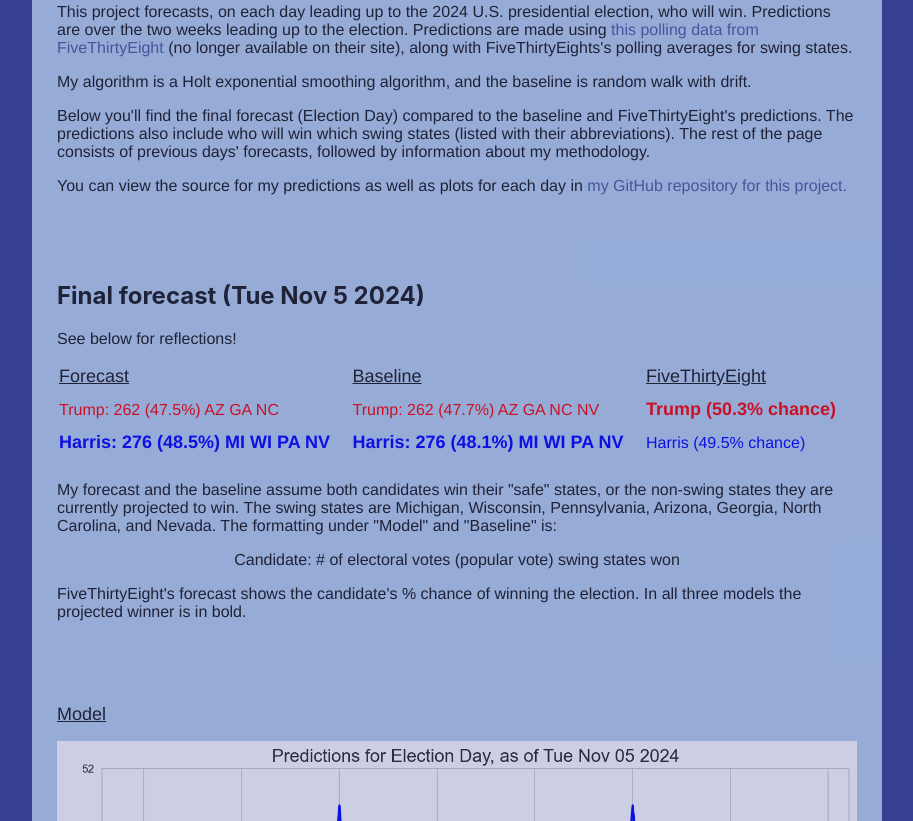
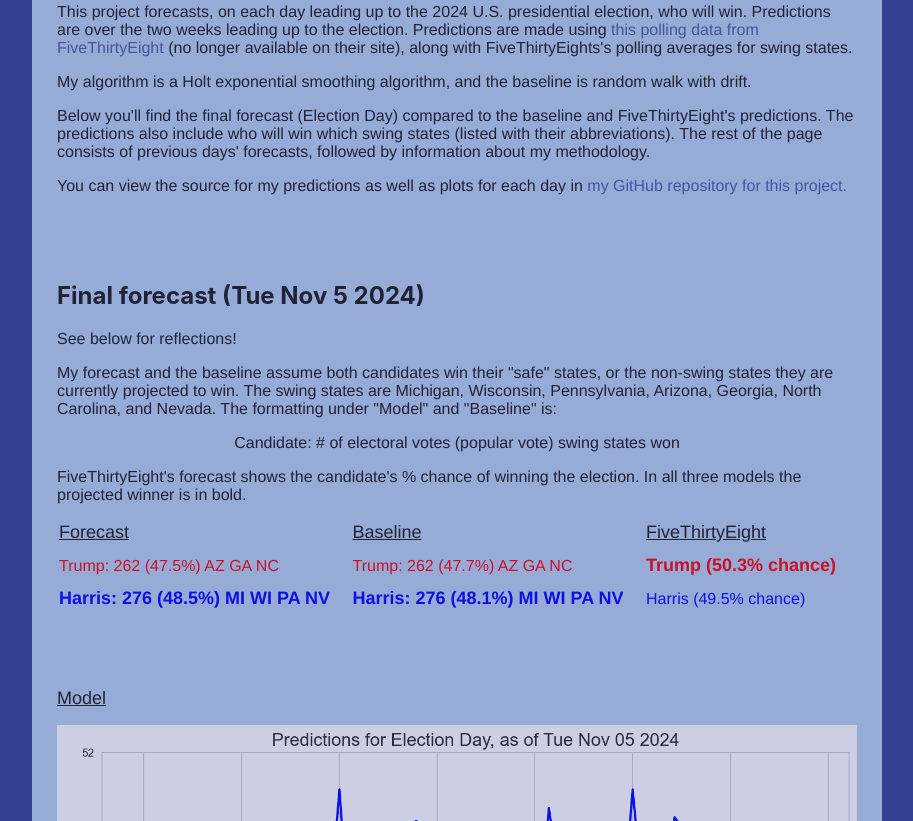
Before and after one commit to wh33les/us-election-forecast-2024, a plain HTML site: page index.html in a window 1280 px wide. Shown: the part 478-1299 px from the top of the page, without its empty margins (183-1096 px from the left). Drawn offline with nearby package versions, Linux system fonts and the light colour scheme; some packages are replaced by stand-ins of ours; a script that the page names is missing.

Commit message:
Fixed a typo.

```diff
--- a/index.html
+++ b/index.html
@@ -75,6 +75,12 @@
     <div>
         <h2>Final forecast (Tue Nov 5 2024)</h2>
         <p>See below for reflections!</p>
+        <p>My forecast and the baseline assume both candidates win their "safe" states, or the non-swing states they are
+            currently projected to win. The swing states are Michigan, Wisconsin, Pennsylvania, Arizona, Georgia, North
+            Carolina, and Nevada. The formatting under "Model" and "Baseline" is:</p>
+        <p style="text-align: center" ;>Candidate: # of electoral votes (popular vote) swing states won</p>
+        <p>FiveThirtyEight's forecast shows the candidate's % chance of winning the election. In all three models the
+            projected winner is in bold.</p>
         <table width="100%">
             <tr>
                 <td><span style="font-size: 18px"><u>Forecast</u></span></td>
@@ -83,8 +89,8 @@
             </tr>
             <tr>
                 <td style="color:Red;">Trump: 262 (47.5%) AZ GA NC</td>
-                <td style="color:Red;"><!--<span style="font-size: 18px"><b>-->Trump: 262 (47.7%) AZ GA NC
-                    NV<!--</b></span>--></td>
+                <td style="color:Red;"><!--<span style="font-size: 18px"><b>-->Trump: 262 (47.7%) AZ GA
+                    NC<!--</b></span>--></td>
                 <td style="color:Red;"><span style="font-size: 18px"><b>Trump (50.3% chance)</b></span></td>
             </tr>
             <tr>
@@ -94,12 +100,6 @@
                 </td>
             </tr>
         </table>
-        <p>My forecast and the baseline assume both candidates win their "safe" states, or the non-swing states they are
-            currently projected to win. The swing states are Michigan, Wisconsin, Pennsylvania, Arizona, Georgia, North
-            Carolina, and Nevada. The formatting under "Model" and "Baseline" is:</p>
-        <p style="text-align: center" ;>Candidate: # of electoral votes (popular vote) swing states won</p>
-        <p>FiveThirtyEight's forecast shows the candidate's % chance of winning the election. In all three models the
-            projected winner is in bold.</p>
     </div>
     <div>
         <p><span style="font-size: 18px"><u>Model</u></span></p>
```
